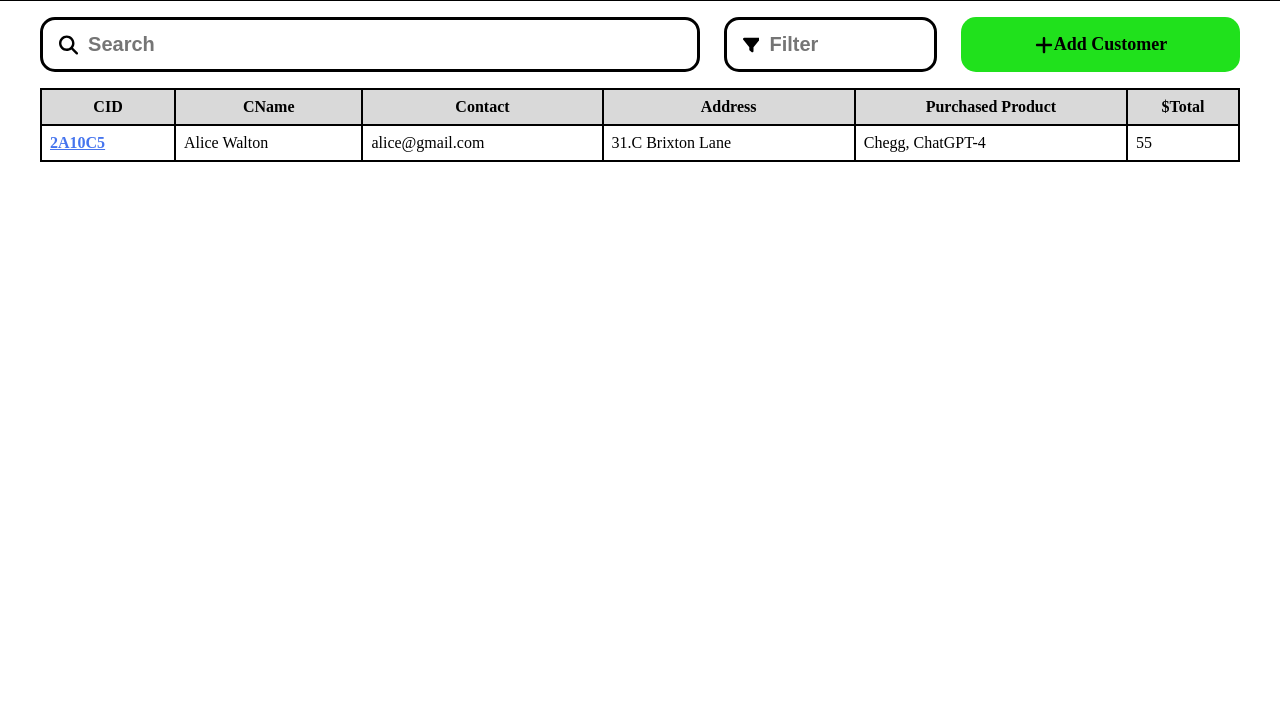
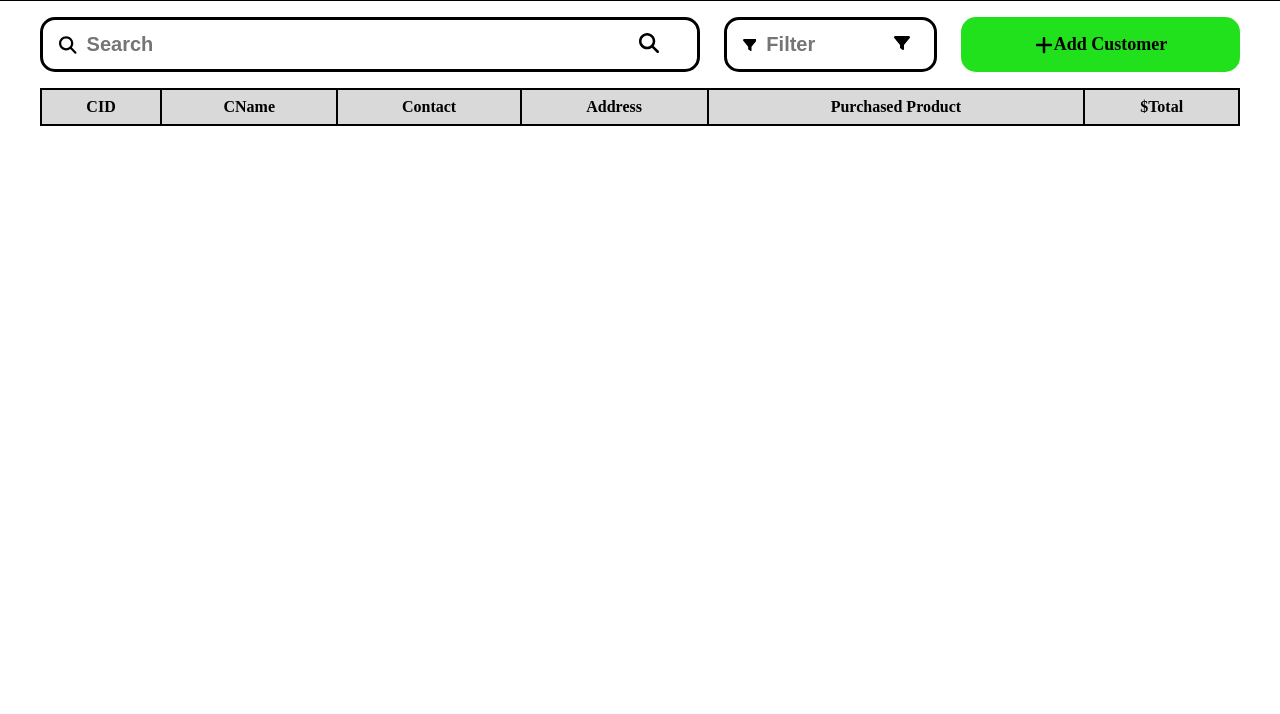
Before and after one commit to jobairalsarkar1/TATBoard, a Flask app: page /customers in a window 1280 px wide. Shown: the part 86-800 px from the top of the page. Run offline with Flask 3, Linux system fonts and the light colour scheme; the visitor is signed in with stand-in values (Sample User, id 1); lists and menus that the app fills with data are empty.

Commit message:
Searching Functionality is added.

```diff
--- a/app/models.py
+++ b/app/models.py
@@ -11,7 +11,7 @@ class User(db.Model):
     password = db.Column(db.String(12), nullable=False)
     status = db.Column(db.String(40), default='admin')
     profile_picture = db.Column(
-        db.String(400), default='profile_pictures/default.jpg')
+        db.String(400), default='/profile_pictures/default.jpeg')
 
     def __init__(self, name, email, password) -> None:
         self.name = name
--- a/app/templates/add_customers.html
+++ b/app/templates/add_customers.html
@@ -11,7 +11,7 @@
 <body>
     <nav class="tatboard-nav">
         <div class="tatboard-logo-div">
-            <img src="/static/tamim.jpeg" alt="Loading.." class="tatboard-logo">
+            <img src="{{url_for('static', filename=user.profile_picture)}}" alt="Loading.." class="tatboard-logo">
             <span>
                 TATBoard
             </span>
--- a/app/templates/customers.html
+++ b/app/templates/customers.html
@@ -11,7 +11,7 @@
 <body>
     <nav class="tatboard-nav">
         <div class="tatboard-logo-div">
-            <img src="{{user.profile_picture}}" alt="Loading.." class="tatboard-logo">
+            <img src="{{url_for('static', filename=user.profile_picture)}}" alt="Loading.." class="tatboard-logo">
             <span>
                 TATBoard
             </span>
@@ -37,20 +37,35 @@
     <main class="tatboard-main-body">
         <div class="tatboard-main-addcustomer-div">
             <div class="tatboard-customer-action-option">
-                <div class="tatboard-addcustomer-action tatboard-addcustomer-action-search">
+                <form method="POST" action="{{url_for('customers')}}"
+                    class="tatboard-addcustomer-action tatboard-addcustomer-action-search">
                     <svg xmlns="http://www.w3.org/2000/svg" height="20" width="20" viewBox="0 0 512 512">
                         <path
                             d="M416 208c0 45.9-14.9 88.3-40 122.7L502.6 457.4c12.5 12.5 12.5 32.8 0 45.3s-32.8 12.5-45.3 0L330.7 376c-34.4 25.2-76.8 40-122.7 40C93.1 416 0 322.9 0 208S93.1 0 208 0S416 93.1 416 208zM208 352a144 144 0 1 0 0-288 144 144 0 1 0 0 288z" />
                     </svg>
-                    <input type="text" placeholder="Search" class="tatboard-addcustomer-input">
-                </div>
-                <div class="tatboard-addcustomer-action tatboard-addcustomer-action-filter">
+                    <input type="text" placeholder="Search" name="search_query" class="tatboard-addcustomer-input">
+                    <button type="submit"
+                        style="padding: 0.5em 1em 0.5em 1em;background-color: transparent;border: none;cursor: pointer;">
+                        <svg xmlns="http://www.w3.org/2000/svg" height="20" width="20" viewBox="0 0 512 512">
+                            <path
+                                d="M416 208c0 45.9-14.9 88.3-40 122.7L502.6 457.4c12.5 12.5 12.5 32.8 0 45.3s-32.8 12.5-45.3 0L330.7 376c-34.4 25.2-76.8 40-122.7 40C93.1 416 0 322.9 0 208S93.1 0 208 0S416 93.1 416 208zM208 352a144 144 0 1 0 0-288 144 144 0 1 0 0 288z" />
+                        </svg>
+                    </button>
+                </form>
+                <form method="#" action="#" class="tatboard-addcustomer-action tatboard-addcustomer-action-filter">
                     <svg xmlns="http://www.w3.org/2000/svg" height="20" width="20" viewBox="0 0 512 512">
                         <path
                             d="M3.9 54.9C10.5 40.9 24.5 32 40 32H472c15.5 0 29.5 8.9 36.1 22.9s4.6 30.5-5.2 42.5L320 320.9V448c0 12.1-6.8 23.2-17.7 28.6s-23.8 4.3-33.5-3l-64-48c-8.1-6-12.8-15.5-12.8-25.6V320.9L9 97.3C-.7 85.4-2.8 68.8 3.9 54.9z" />
                     </svg>
-                    <input type="text" placeholder="Filter" class="tatboard-addcustomer-input">
-                </div>
+                    <input type="text" placeholder="Filter" name="filter" class="tatboard-addcustomer-input">
+                    <button type="submit"
+                        style="background-color: transparent; padding: 0.5em 0 0.5em 1em;border: none;cursor: pointer;">
+                        <svg xmlns="http://www.w3.org/2000/svg" height="16" width="16" viewBox="0 0 512 512">
+                            <path
+                                d="M3.9 54.9C10.5 40.9 24.5 32 40 32H472c15.5 0 29.5 8.9 36.1 22.9s4.6 30.5-5.2 42.5L320 320.9V448c0 12.1-6.8 23.2-17.7 28.6s-23.8 4.3-33.5-3l-64-48c-8.1-6-12.8-15.5-12.8-25.6V320.9L9 97.3C-.7 85.4-2.8 68.8 3.9 54.9z" />
+                        </svg>
+                    </button>
+                </form>
                 <a href="{{url_for('add_customer')}}" class="tatboard-addcustomer-btn">
                     <svg xmlns="http://www.w3.org/2000/svg" height="20" width="20" viewBox="0 0 448 512">
                         <path
@@ -82,14 +97,14 @@
                             <td>{{customer.amount}}</td>
                         </tr>
                         {% endfor %}
-                        <tr>
+                        <!-- <tr>
                             <td scope="customer-id"><a href="#">2A10C5</a></td>
                             <td>Alice Walton</td>
                             <td>alice@gmail.com</td>
                             <td>31.C Brixton Lane</td>
                             <td>Chegg, ChatGPT-4</td>
                             <td>55</td>
-                        </tr>
+                        </tr> -->
                     </tbody>
                 </table>
                 <h1>{{user.name}}</h1>
--- a/app/views.py
+++ b/app/views.py
@@ -26,13 +26,23 @@ def logout():
     return redirect(url_for('home'))
 
 
-@app.route('/customers')
+@app.route('/customers', methods=['GET', 'POST'])
 def customers():
     if 'logged_in' not in session:
         flash('You must be logged in')
         return redirect(url_for('home'))
     valid = session['logged_in']
     logged_user = User.query.get(session['user_id'])
+    if request.method == 'POST':
+        search_query = request.form.get('search_query')
+        customers = Customer.query.filter(
+            (Customer.name.ilike(f'%{search_query}%')) |
+            (Customer.email.ilike(f'%{search_query}%')) |
+            (Customer.phone.ilike(f'%{search_query}%')) |
+            (Customer.address.ilike(f'%{search_query}%'))
+        ).all()
+        print(customers)
+        return render_template('customers.html', customers=customers, user=logged_user, valid=valid)
     customers = Customer.query.all()
     return render_template('customers.html', customers=customers, user=logged_user, valid=valid)
 
@@ -46,7 +56,7 @@ def add_customer():
         name = request.form.get('first-name')
         phone = request.form.get('phone')
         address = request.form.get('delivery-address')
-        print(address)
+        # print(address)
         amount = request.form.get('total')
         user_id = session['user_id']
         new_customer = Customer(name=name, phone=phone,
@@ -55,4 +65,5 @@ def add_customer():
         db.session.commit()
         flash('Customer Information added successfully.')
     valid = session['logged_in']
-    return render_template('add_customers.html', valid=valid)
+    logged_user = User.query.get(session['user_id'])
+    return render_template('add_customers.html', valid=valid, user=logged_user)
```
